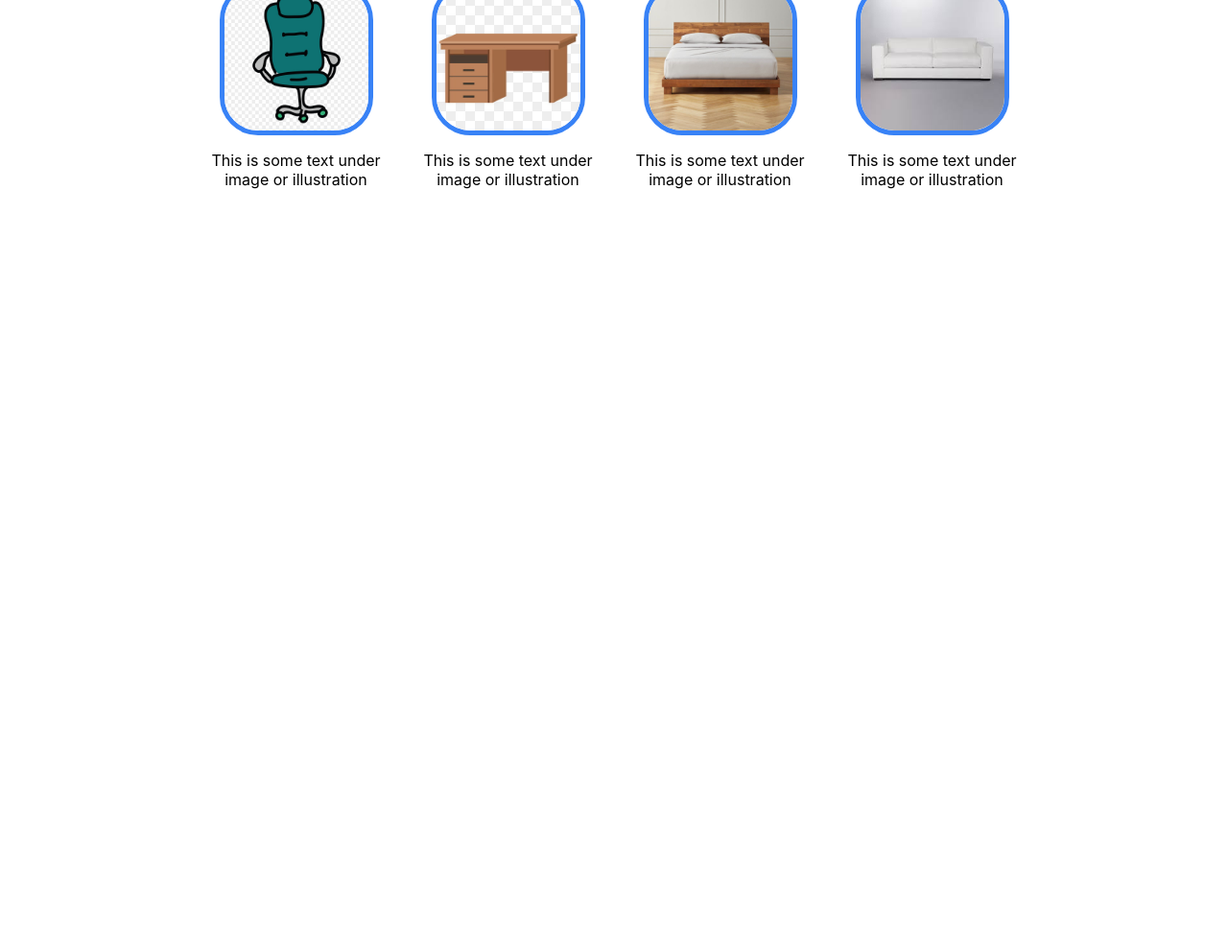
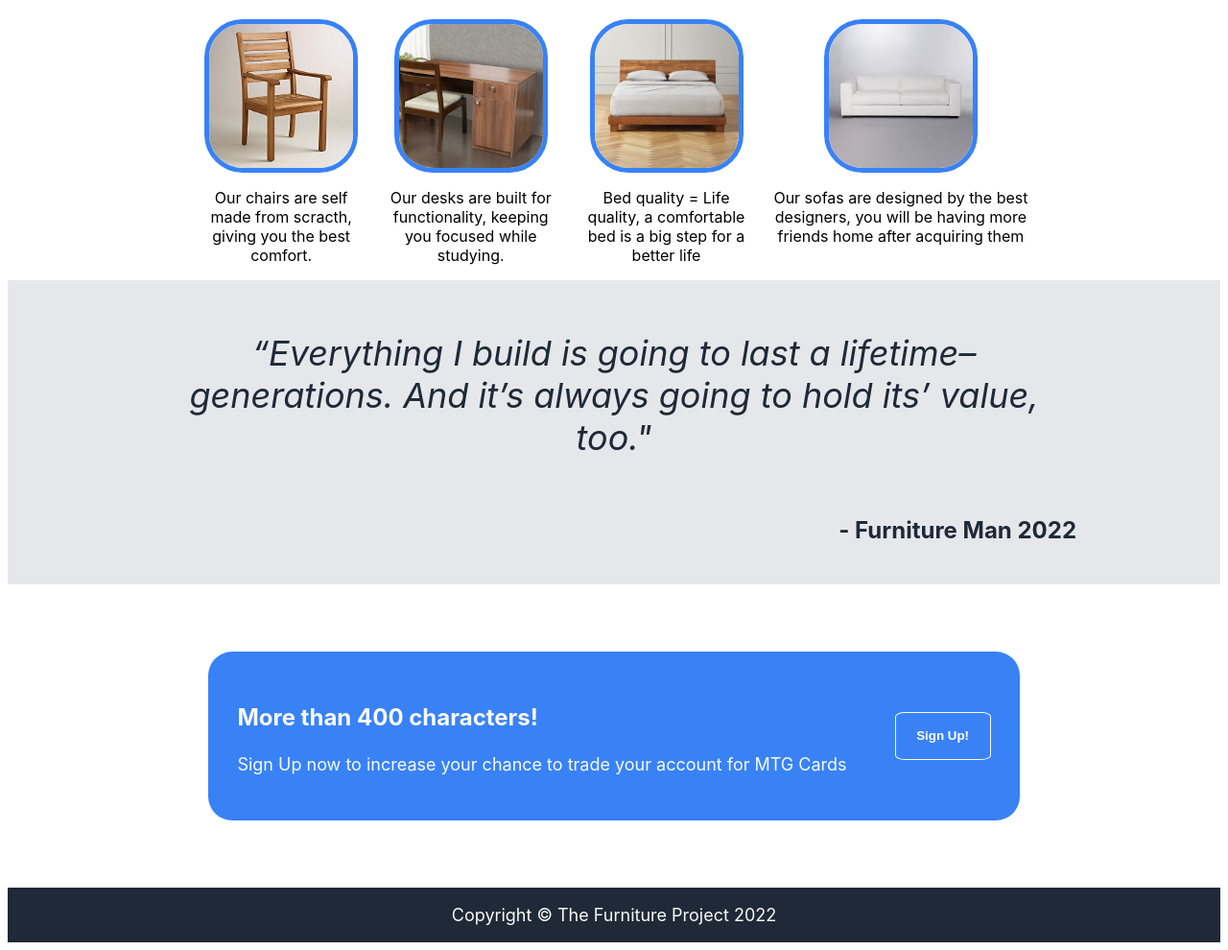
Before and after one commit to mehmetgokhanagirgol/Landing-Page, a plain HTML site: page index.html in a window 1280 px wide. Shown: the part 626-1616 px from the top of the page at 96% size. Before the commit the page ends 839 px from the top, so only its background shows below. Drawn offline with nearby package versions, Linux system fonts and the light colour scheme.

Commit message:
Rest of the landing page

```diff
--- a/index.html
+++ b/index.html
@@ -27,37 +27,50 @@
     </header>
     <div class="hero animate__animated animate__slideInDown">
         <div class="content">
-            <div class="hero_title">This website is awesome</div>
-            <div class="hero_content">This website has some subtext that goes here under the main title. It's a smaller font and the color is lower contrast</div>
-            <button>Click here !</button>
+            <div class="hero_title">Home of Furniture</div>
+            <div class="hero_content">As Furniture Man brand we are dedicated on bringing quality products to your home. Check out our newest products, ordering them is one click ahead of you.</div>
+            <button>Start Here !</button>
         </div>
         <div class="hero_image">
             <img src="./images/store.jpg" alt="logo_image">
         </div>
     </div>
     <div class="information">
-        <p id="info_title">Some random information.</p>
+        <p id="info_title">Our Products</p>
         <div class="cards">
             <div class="card">
-                <img src="./images/chair.png" alt="chair">
-                <p>This is some text under image or illustration</p>
+                <img src="./images/chair_2.jpg" alt="chair">
+                <p>Our chairs are self made from scracth, giving you the best comfort.</p>
             </div>
             <div class="card">
-                <img src="./images/table.jpg" alt="table">
-                <p>This is some text under image or illustration</p>
+                <img src="./images/table_2.jpg" alt="table">
+                <p>Our desks are built for functionality, keeping you focused while studying.</p>
             </div>
             <div class="card">
                 <img src="./images/bed.jpeg" alt="bed">
-                <p>This is some text under image or illustration</p>
+                <p>Bed quality = Life quality, a comfortable bed is a big step for a better life</p>
             </div>
             <div class="card">
                 <img src="./images/sofa.jpeg" alt="sofa">
-                <p>This is some text under image or illustration</p>
+                <p>Our sofas are designed by the best designers, you will be having more friends home after acquiring them</p>
             </div>
         </div>
     </div>
+    <div class="quote">
+        <p id="quote_content">“Everything I build is going to last a lifetime–generations. And it’s always going to hold its’ value, too."</p>
+        <p id="quote_owner">- Furniture Man 2022</p>
+    </div>
+    <div class="ad">
+        <div class="box">
+            <div class="box_content">
+                <p id="ad-header">More than 400 characters!</p>
+                <p id="ad-content">Sign Up now to increase your chance to trade your account for MTG Cards</p>
+            </div>
+            <div class="ad-button"><button>Sign Up!</button></div>
+        </div>
+    </div>
     <div class="footer">
-
+        <p>Copyright &copy; The Furniture Project 2022</p>
     </div>
 
 </body>
--- a/styles.css
+++ b/styles.css
@@ -1,5 +1,5 @@
 body {
-    height: 100vh;
+    height: 200vh;
     font-family: -apple-system, BlinkMacSystemFont, 'Segoe UI', Roboto, Oxygen, Ubuntu, Cantarell, 'Open Sans', 'Helvetica Neue', sans-serif;
     display: flex;
     flex-direction: column;
@@ -12,7 +12,7 @@ p {
 
 button {
     background-color: #3882F6;
-    border: 1px solid #3882F6;
+    border: 1px solid #F9FAF8;
     border-radius: 10%;
     font-weight: bold;
     width: 100px;
@@ -27,7 +27,7 @@ h1 {
     color: #F9FAF8;
 }
 
-ul { /* fix by using center later */
+ul {
     list-style-type: none;
     padding-left: 0px;
     display: flex;
@@ -56,6 +56,8 @@ a {
     justify-content: space-around;
     background-color: #1F2937;
     flex: 1;
+    height: auto;
+    /* fix the flex for all main contents*/
 }
 
 .content {
@@ -63,11 +65,11 @@ a {
     display: flex;
     flex-direction: column;
     height: auto;
-    gap: 20px;
+    gap: 40px;
 }
 
 .hero_title {
-    width: 400px;
+    width: 500px;
     font-size: 48px;
     font-weight: 800;
     color: #F9FAF8;
@@ -89,6 +91,7 @@ a {
     flex-direction: column;
     align-items: center;
     flex: 1;
+    /* fix the flex for all main contents*/
 }
 
 .cards {
@@ -112,6 +115,79 @@ a {
     text-align: center;
 }
 
+.quote {
+    background-color: #E5E7EB;
+    color: #1F2937;
+    display: flex;
+    flex-direction: column;
+    justify-content: center;
+    padding-left: 150px;
+    padding-right: 150px;
+    flex: 1;
+    height: auto;
+    /* fix the flex for all main contents*/
+}
+
+.ad {
+    display: flex;
+    align-items: center;
+    justify-content: center;
+    flex: 1;
+    height: auto;
+    /* fix the flex for all main contents*/
+}
+
+.box {
+    display: flex;
+    gap: 50px;
+    border-radius: 25px;
+    padding: 30px;
+    background-color: #3882F6;
+}
+
+.box-content{
+    display: flex;
+    flex-direction: column;
+}
+
+.ad-button {
+    display: flex;
+    align-items: center;
+}
+
+#ad-header {
+    text-align: start;
+    font-size: 24px;
+    font-weight: bold;
+    color: #F9FAF8;
+}
+
+#ad-content {
+    text-align: start;
+    font-size: 18px;
+    color: #F9FAF8;
+}
+
+.footer {
+    display: flex;
+    justify-content: center;
+    align-items: center;
+    background-color: #1F2937;
+    color: #F9FAF8;
+    font-size: 18px;
+}
+
+#quote_content {
+    font-size: 36px;
+    font-style: italic;
+}
+
+#quote_owner {
+    font-size: 24px;
+    font-weight: bold;
+    text-align: end;
+}
+
 #info_title {
     font-size: 36px;
     font-weight: 800;
```
Also changed, not shown: images/chair.png (deleted), images/chair_2.jpg (added), images/table.jpg (deleted), images/table_2.jpg (added).
